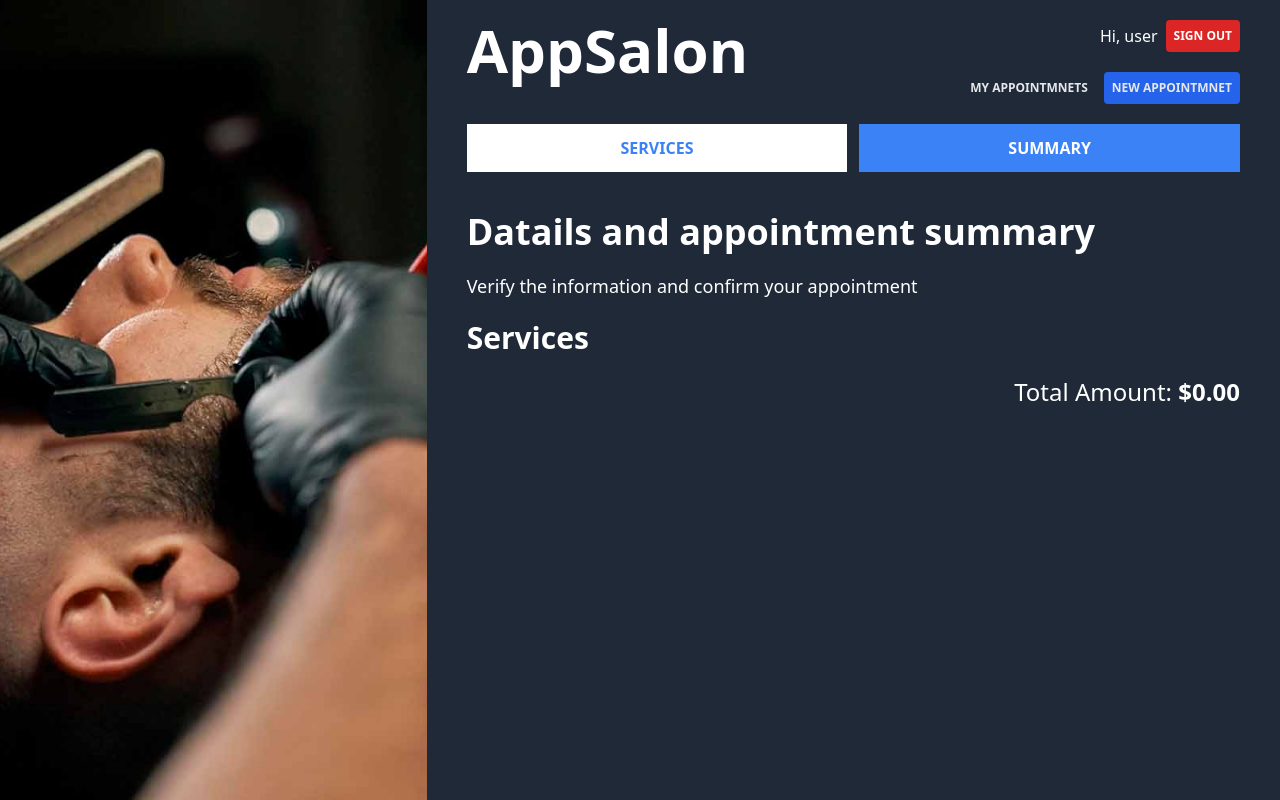
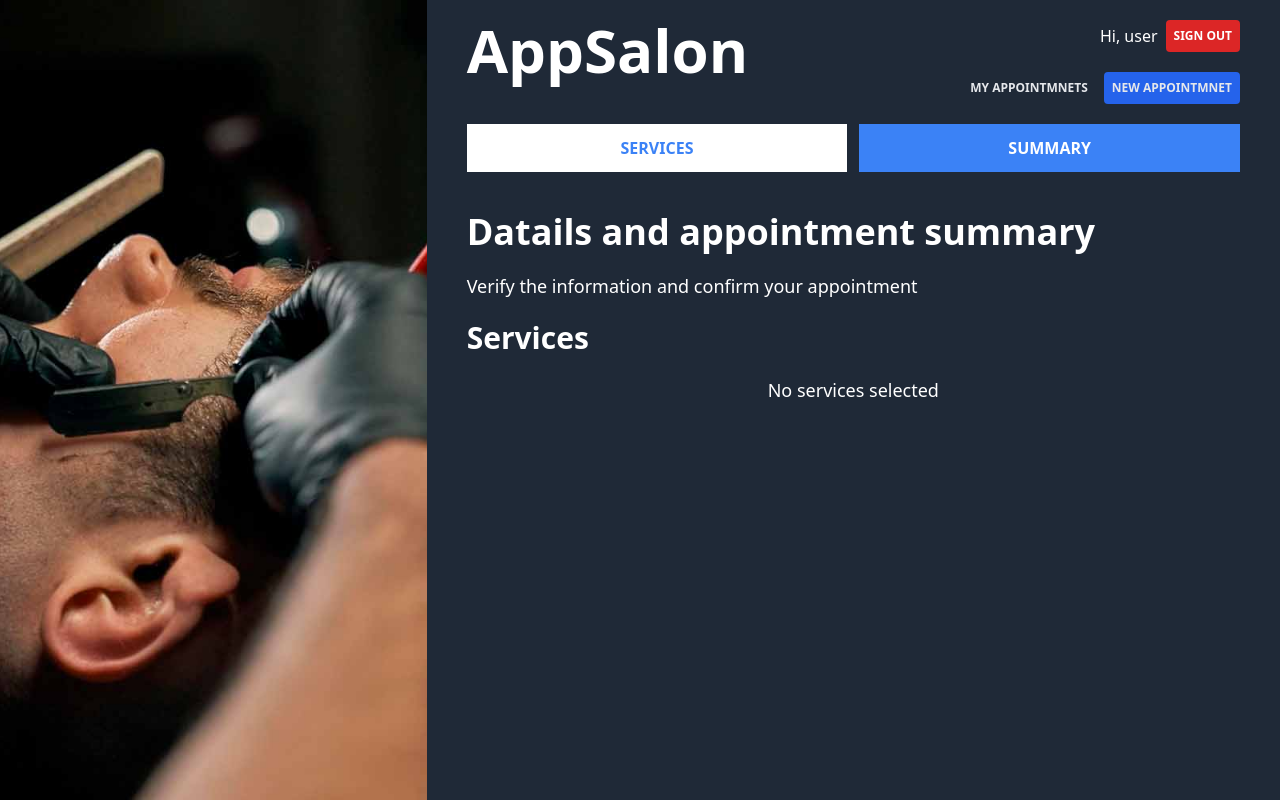
Before and after one commit to mcplux/appsalon-front, a Vue app: page /appointments/new/details in a window 1280 px wide. Built offline with nearby package versions, Linux system fonts and the light colour scheme.

Commit message:
chore: Add computed property for checking if no service is selected in AppointmentView.vue

```diff
--- a/src/stores/appointments.ts
+++ b/src/stores/appointments.ts
@@ -21,6 +21,8 @@ export const useAppointmentsStore = defineStore('appointments', () => {
     return id => services.value.some(service => service.id === id)
   })
 
+  const noServiceSelected:ComputedRef<boolean> = computed(() => services.value.length === 0)
+
   const totalAmount:ComputedRef<number> = computed(() => {
     return services.value.reduce((total, service) => total + parseFloat(service.price), 0)
 
@@ -30,6 +32,7 @@ export const useAppointmentsStore = defineStore('appointments', () => {
     services,
     onServiceSelected,
     isServiceSelected,
+    noServiceSelected,
     totalAmount,
   }
 })
--- a/src/views/Appointments/AppointmentView.vue
+++ b/src/views/Appointments/AppointmentView.vue
@@ -11,7 +11,12 @@ const appointmentsStore = useAppointmentsStore()
   <p class="text-white text-lg mt-5">Verify the information and confirm your appointment</p>
 
   <h3 class="text-3xl font-extrabold text-white mt-5">Services</h3>
-  <div class="grid gap-5 mt-5">
+
+  <p v-if="appointmentsStore.noServiceSelected" class="text-white text-lg text-center mt-5">
+    No services selected
+  </p>
+
+  <div v-else class="grid gap-5 mt-5">
     <selectedService v-for="service in appointmentsStore.services" :service="service" :key="service.id" />
     <p class="text-white text-right text-2xl">
       Total Amount: <span class="font-black">{{ formatCurrency(appointmentsStore.totalAmount) }}</span>
```
